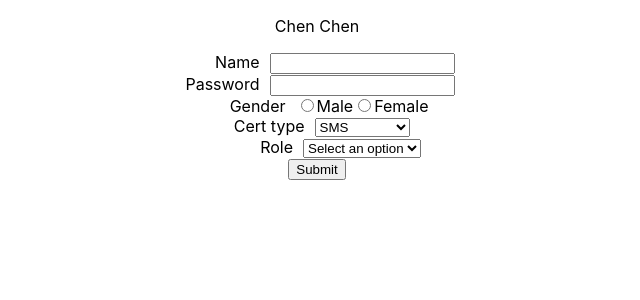
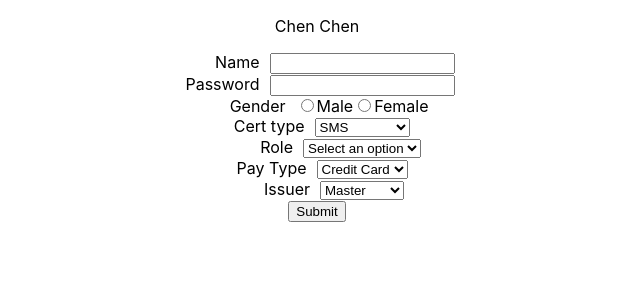
Before and after one commit to talentprince/react-app, a React (Create React App) app: page / in a window 1280 px wide. Shown: the top 300 px of the page, without its empty margins (323-963 px from the left). Built offline with nearby package versions, Linux system fonts and the light colour scheme.

Commit message:
Add related select

```diff
--- a/src/container/Form.tsx
+++ b/src/container/Form.tsx
@@ -40,14 +40,20 @@ export class Form extends React.Component<FormPros, FormState> {
         const inputFields = ["Name", "Password"].map((label) =>
             <InputField onChange={this.onChange} label={label} value={this.state[label]}/>
         );
-        const radioLable = "Gender"
-        const selectLabel = "Cert type"
-        const multiLabel = "Role"
+        const genderLable = "Gender"
+        const certLabel = "Cert type"
+        const roleLabel = "Role"
+        const payTypeLabel = "Pay Type"
+        const issuerLabel = "Issuer"
+        const payType = this.state[payTypeLabel]
+        const issuerOption = (payType === "credit card" || payType === undefined) ? ["Master", "Visa", "Union Pay"] : ["Wechat", "Alipay"]
         return <form onSubmit={this.onSubmit}>
             {inputFields}
-            <Radio label={radioLable} selected={this.state[radioLable]} options={["Male", "Female"]} onChanged={this.onChange}/>
-            <Select label={selectLabel} selected={this.state[selectLabel]} options={["SMS", "Token", "Token+SMS"]} onChanged={this.onChange}/>
-            <MultiSelect label={multiLabel} selected={this.parseMultiSelected()} options={["Read", "Write"]} onChanged={this.onChange}/>
+            <Radio label={genderLable} selected={this.state[genderLable]} options={["Male", "Female"]} onChanged={this.onChange}/>
+            <Select label={certLabel} selected={this.state[certLabel]} options={["SMS", "Token", "Token+SMS"]} onChanged={this.onChange}/>
+            <MultiSelect label={roleLabel} selected={this.parseMultiSelected()} options={["Read", "Write"]} onChanged={this.onChange}/>
+            <Select label={payTypeLabel} selected={this.state[payTypeLabel]} options={["Credit Card", "E-Pay"]} onChanged={this.onChange}/>
+            <Select label={issuerLabel} selected={this.state[issuerLabel]} options={issuerOption} onChanged={this.onChange}/>
             <Button text="Submit"/>
         </form>
     }
```
